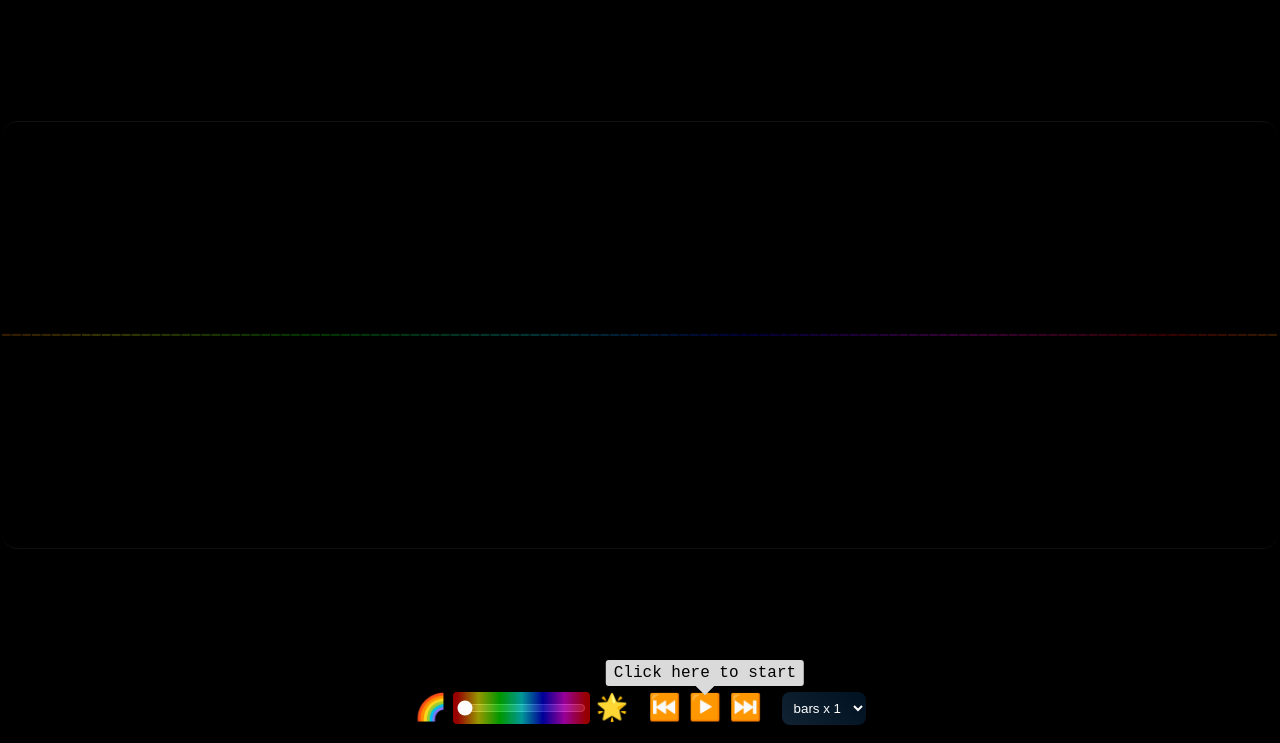
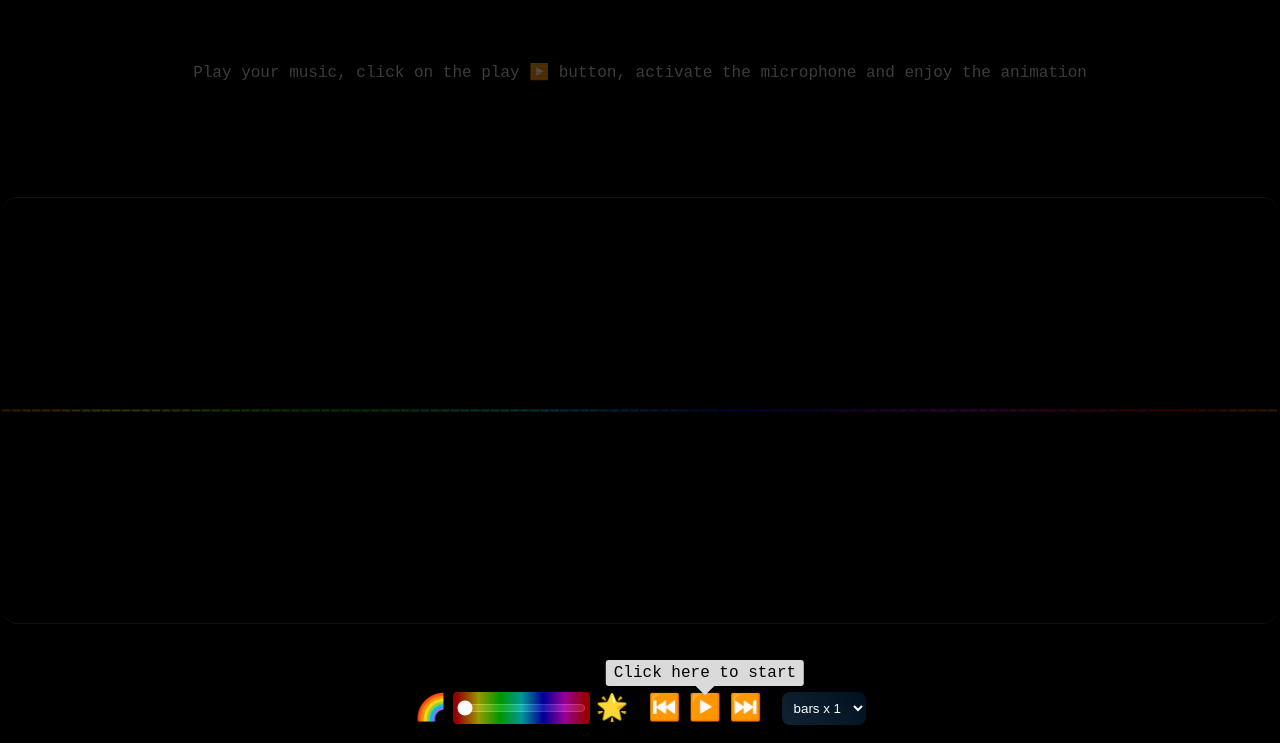
Before and after one commit to marcoavazquez/sound-rhythm-animation, a plain HTML site: page index.html in a window 1280 px wide. Shown: the part 57-800 px from the top of the page. Drawn offline with Linux system fonts and the light colour scheme.

Commit message:
adds instructions

```diff
--- a/css/styles.css
+++ b/css/styles.css
@@ -57,6 +57,14 @@ h1 {
   flex-wrap: wrap;
   gap: 1rem;
   padding: 1rem;
+}
+
+.instructions {
+  color: #ccc;
+  font-size: 1rem;
+  margin: 0;
+  padding: 1rem;
+  opacity: 0.3;
 }
 
 input[type=range] {
--- a/index.html
+++ b/index.html
@@ -35,6 +35,9 @@
     <h1>Sound Wave Rhythm</h1>
   </header>
   <main class="canvas-container">
+    <div class="instructions">
+      Play your music, click on the play ▶️ button, activate the microphone and enjoy the animation
+    </div>
     <canvas id="canvas" width="1200" height="400"></canvas>
   </main>
   <footer>
```
